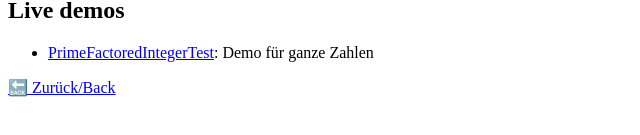
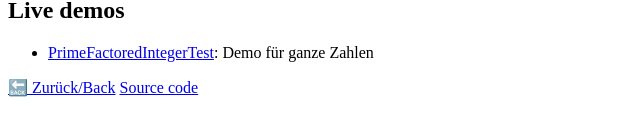
Before and after one commit to ComPriFacNot/ComPriFacNot, a plain HTML site: page docs/index.htm in a window 1280 px wide. Shown: the part 141-276 px from the top of the page, without its empty margins (0-640 px from the left). Drawn offline with Linux system fonts and the light colour scheme.

Commit message:
feature: /docs/index.htm: Link to source code

```diff
--- a/docs/index.htm
+++ b/docs/index.htm
@@ -6,7 +6,7 @@
 GitHub-Pages-Startseite von ComPriFacNot.
 
 @author see git history
-@version 1.1, 2021-11-30
+@version 1.2, 2021-11-30
 @since 1.0, 2021-11-30
 -->
 </head>
@@ -24,6 +24,8 @@ GitHub-Pages-Startseite von ComPriFacNot.
 
 <p>
 <a href="https://github.com/Stefan-Leder-net/ComPriFacNot">🔙 Zurück/Back</a>
+<a href="https://github.com/Stefan-Leder-net/ComPriFacNot/blob/main/docs/index.htm"
+    target="_blank">Source code</a>
 </p>
 </body>
 </html>
```
